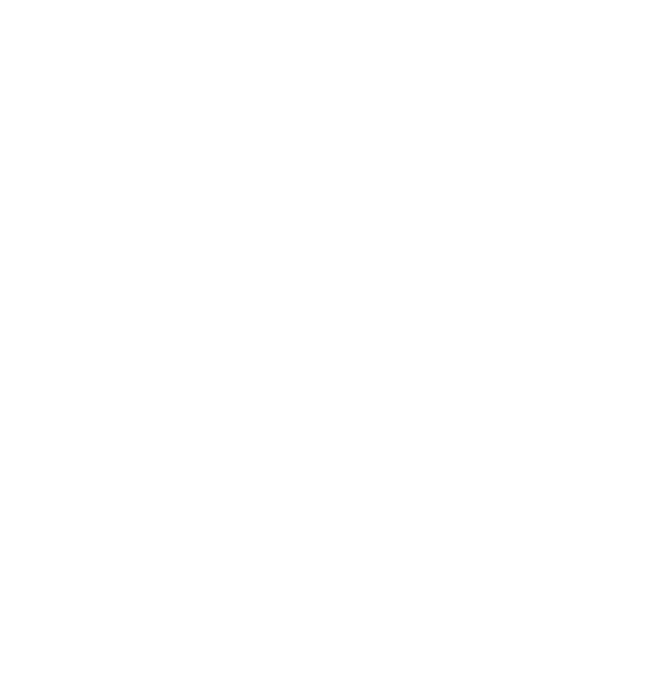
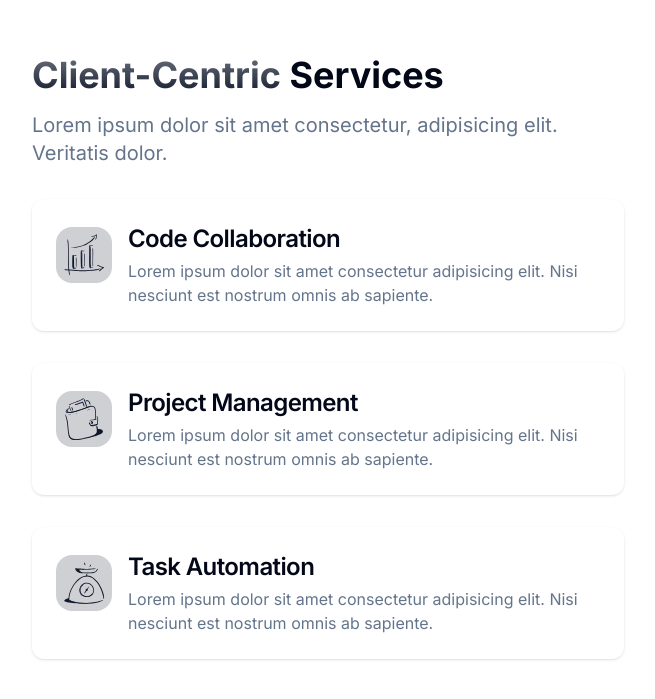
Before and after one commit to SajjadKiani/dashboard-ui, a Next.js app: page / in a window 1280 px wide. Shown: the part 2734-3433 px from the top of the page, without its empty margins (0-655 px from the left). Before the commit the page ends 2661 px from the top, so only its background shows below. Built offline with nearby package versions, Linux system fonts and the light colour scheme.

Commit message:
initial services section

```diff
--- /dev/null
+++ b/src/app/(landing)/components/Services.jsx
@@ -0,0 +1,72 @@
+import { Card, CardDescription, CardHeader, CardTitle } from "@/components/ui/card";
+import { MagnifierIcon, WalletIcon, ChartIcon } from "@/components/Icons";
+// import cubeLeg from "../assets/cube-leg.png";
+
+const serviceList = [
+  {
+    title: "Code Collaboration",
+    description:
+      "Lorem ipsum dolor sit amet consectetur adipisicing elit. Nisi nesciunt est nostrum omnis ab sapiente.",
+    icon: <ChartIcon />,
+  },
+  {
+    title: "Project Management",
+    description:
+      "Lorem ipsum dolor sit amet consectetur adipisicing elit. Nisi nesciunt est nostrum omnis ab sapiente.",
+    icon: <WalletIcon />,
+  },
+  {
+    title: "Task Automation",
+    description:
+      "Lorem ipsum dolor sit amet consectetur adipisicing elit. Nisi nesciunt est nostrum omnis ab sapiente.",
+    icon: <MagnifierIcon />,
+  },
+];
+
+ const Services = () => {
+  return (
+    <section className="container py-24 sm:py-32">
+      <div className="grid lg:grid-cols-[1fr,1fr] gap-8 place-items-center">
+        <div>
+          <h2 className="text-3xl md:text-4xl font-bold">
+            <span className="bg-gradient-to-b from-primary/60 to-primary text-transparent bg-clip-text">
+              Client-Centric{" "}
+            </span>
+            Services
+          </h2>
+
+          <p className="text-muted-foreground text-xl mt-4 mb-8 ">
+            Lorem ipsum dolor sit amet consectetur, adipisicing elit. Veritatis
+            dolor.
+          </p>
+
+          <div className="flex flex-col gap-8">
+            {serviceList.map(({ icon, title, description }) => (
+              <Card key={title}>
+                <CardHeader className="space-y-1 flex md:flex-row justify-start items-start gap-4">
+                  <div className="mt-1 bg-primary/20 p-1 rounded-2xl">
+                    {icon}
+                  </div>
+                  <div>
+                    <CardTitle>{title}</CardTitle>
+                    <CardDescription className="text-md mt-2">
+                      {description}
+                    </CardDescription>
+                  </div>
+                </CardHeader>
+              </Card>
+            ))}
+          </div>
+        </div>
+
+        {/* <img
+          src={cubeLeg}
+          className="w-[300px] md:w-[500px] lg:w-[600px] object-contain"
+          alt="About services"
+        /> */}
+      </div>
+    </section>
+  );
+};
+
+export default Services;
--- a/src/app/(landing)/components/index.js
+++ b/src/app/(landing)/components/index.js
@@ -2,10 +2,12 @@
 import About from "./About";
 import HowItWorks from "./HowItWorks";
 import Features from "./Features";
+import Services from "./Services";
 
 export {
     Hero,
     About,
     HowItWorks,
     Features,
+    Services,
 }
--- a/src/app/(landing)/page.js
+++ b/src/app/(landing)/page.js
@@ -1,4 +1,4 @@
-import { About, Features, Hero, HowItWorks } from "./components";
+import { About, Features, Hero, HowItWorks, Services } from "./components";
 
 
 export default function Page () {
@@ -10,6 +10,7 @@
             <About />
             <HowItWorks />
             <Features />
+            <Services />
         </>
     )
 }
```
